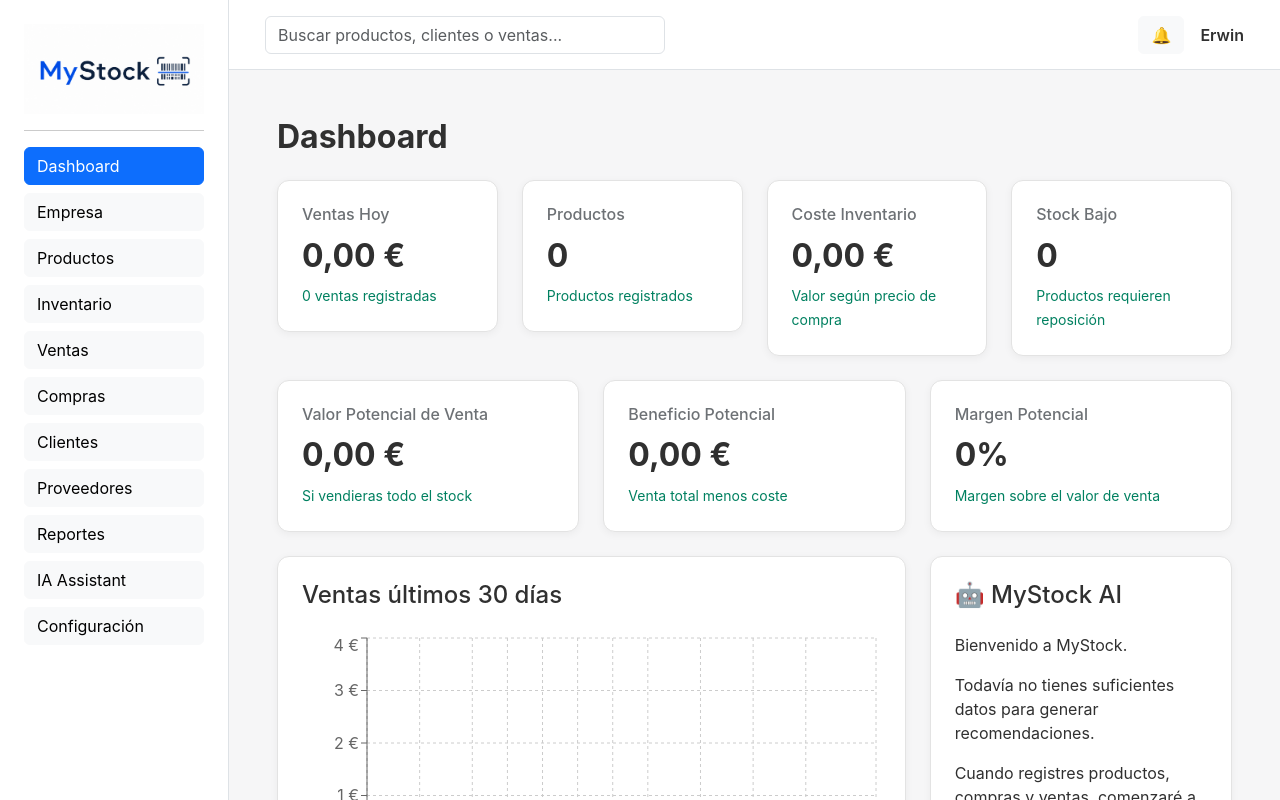
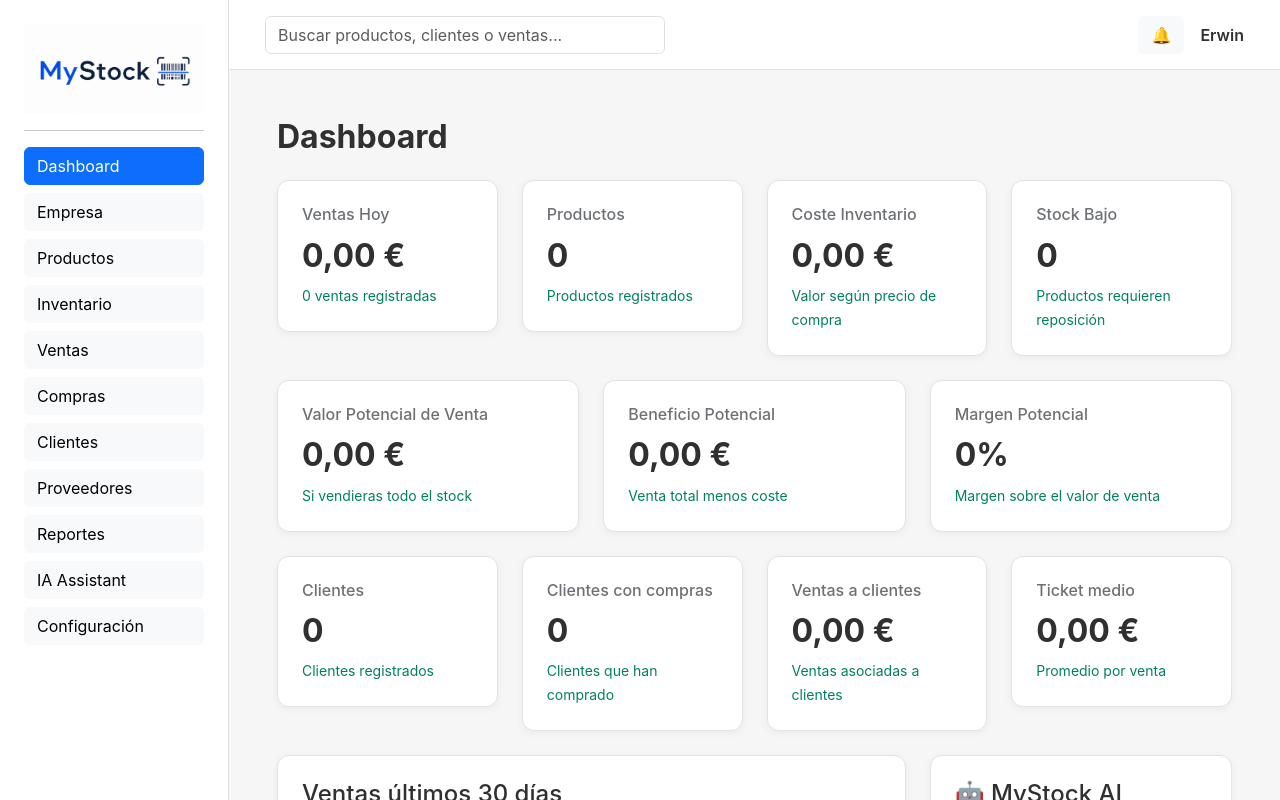
Before and after one commit to ErwinGonzalezBonilla/MyStock, a React app in the folder frontend/: page / in a window 1280 px wide. Shown: the top 800 px of the page. Built offline with nearby package versions, Linux system fonts and the light colour scheme; the HTML template or start-up script is replaced by a standard one.

Commit message:
feat(dashboard): add customer insights

```diff
--- a/frontend/src/pages/Dashboard.jsx
+++ b/frontend/src/pages/Dashboard.jsx
@@ -39,6 +39,26 @@ export default function Dashboard() {
     } catch (error) {
       console.error(
         "Error al cargar ventas:",
+        error
+      );
+
+      return [];
+    }
+  });
+
+  const [clients] = useState(() => {
+    const savedClients =
+      localStorage.getItem("clients");
+
+    if (!savedClients) {
+      return [];
+    }
+
+    try {
+      return JSON.parse(savedClients);
+    } catch (error) {
+      console.error(
+        "Error al cargar clientes:",
         error
       );
 
@@ -168,6 +188,39 @@ export default function Dashboard() {
       : 0;
 
   // =========================
+  // CLIENTES
+  // =========================
+
+  const totalClients =
+    clients.length;
+
+  const clientSales =
+    sales.filter(
+      (sale) => sale.clientId
+    );
+
+  const clientsWithPurchases =
+    new Set(
+      clientSales.map(
+        (sale) => sale.clientId
+      )
+    ).size;
+
+  const clientSalesRevenue =
+    clientSales.reduce(
+      (total, sale) =>
+        total +
+        (Number(sale.total) || 0),
+      0
+    );
+
+  const clientAverageTicket =
+    clientSales.length > 0
+      ? clientSalesRevenue /
+        clientSales.length
+      : 0;
+
+  // =========================
   // FORMATO MONEDA
   // =========================
 
@@ -291,6 +344,58 @@ export default function Dashboard() {
       </div>
 
       {/* =========================
+          CLIENTES
+      ========================= */}
+
+      <div className="row">
+
+        <div className="col-lg-3 col-md-6 mb-4">
+
+          <StatCard
+            title="Clientes"
+            value={totalClients}
+            subtitle="Clientes registrados"
+          />
+
+        </div>
+
+        <div className="col-lg-3 col-md-6 mb-4">
+
+          <StatCard
+            title="Clientes con compras"
+            value={clientsWithPurchases}
+            subtitle="Clientes que han comprado"
+          />
+
+        </div>
+
+        <div className="col-lg-3 col-md-6 mb-4">
+
+          <StatCard
+            title="Ventas a clientes"
+            value={formatCurrency(
+              clientSalesRevenue
+            )}
+            subtitle="Ventas asociadas a clientes"
+          />
+
+        </div>
+
+        <div className="col-lg-3 col-md-6 mb-4">
+
+          <StatCard
+            title="Ticket medio"
+            value={formatCurrency(
+              clientAverageTicket
+            )}
+            subtitle="Promedio por venta"
+          />
+
+        </div>
+
+      </div>
+
+      {/* =========================
           GRÁFICO + IA
       ========================= */}
 
@@ -353,7 +458,7 @@ export default function Dashboard() {
       </div>
 
       {/* =========================
-          ÚLTIMAS VENTAS
+          ÚLTIMAS VENTAS + STOCK BAJO
       ========================= */}
 
       <div className="row">
@@ -365,10 +470,6 @@ export default function Dashboard() {
           />
 
         </div>
-
-        {/* =========================
-            STOCK BAJO
-        ========================= */}
 
         <div className="col-lg-4">
 
```
